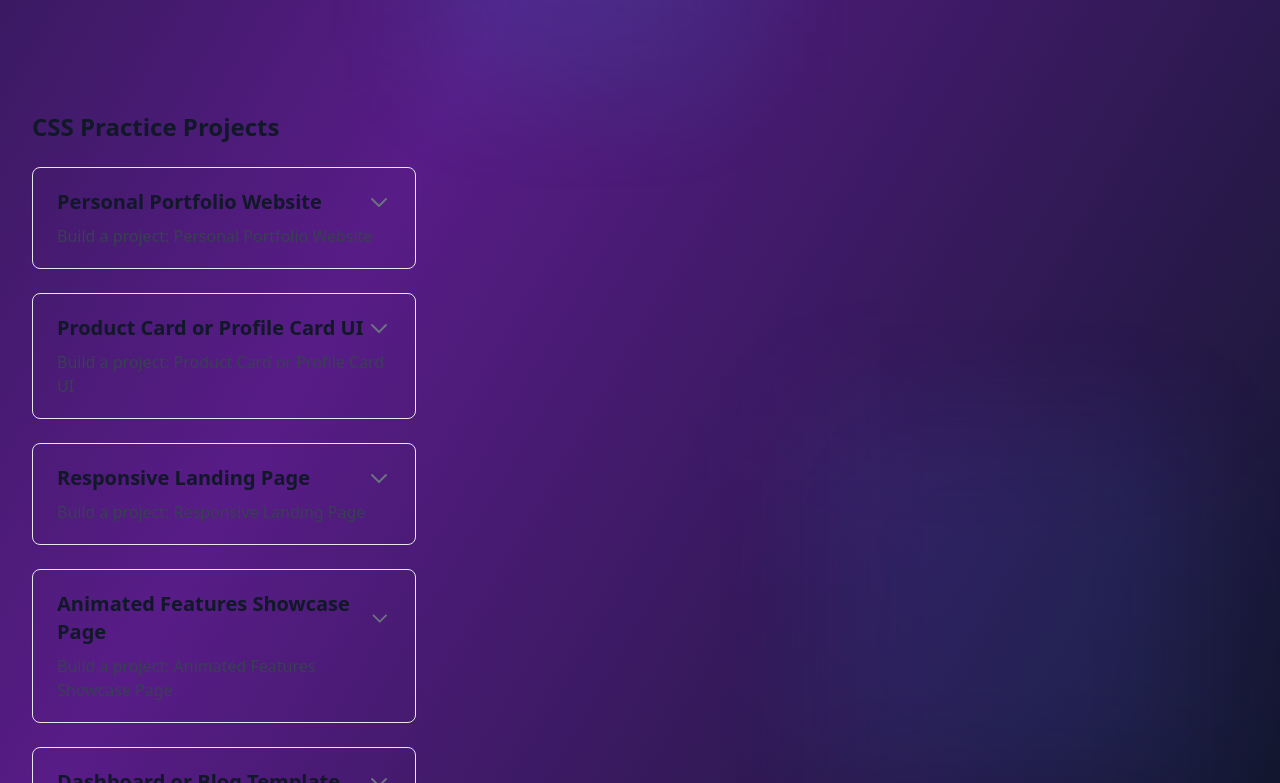
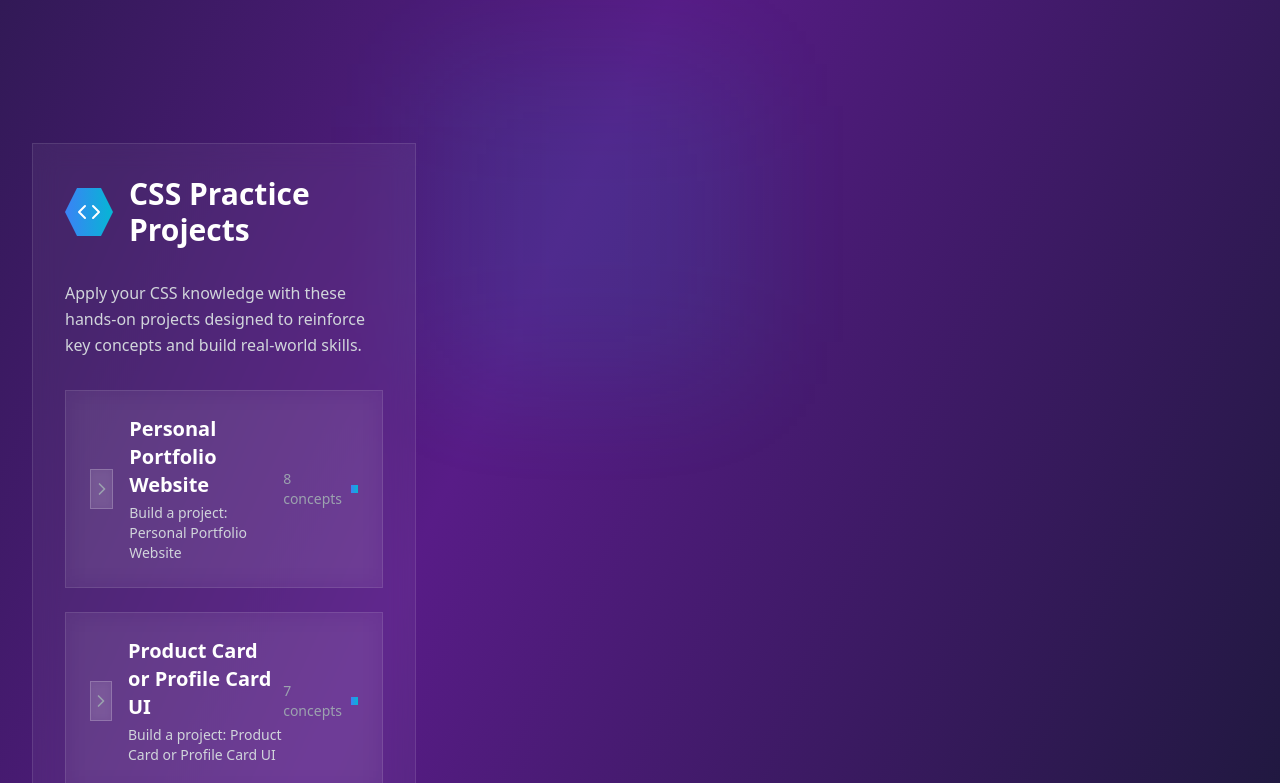
Before and after one commit to Nithish-Chandra-Devarashetty/Atoms, a React (Vite) app: page /webdev/css in a window 1280 px wide. Shown: the part 1417-2200 px from the top of the page. Built offline with nearby package versions, Linux system fonts and the light colour scheme.

Commit message:
Fix Practice Projects UI Consistency

```diff
--- a/src/components/PracticeProjects.tsx
+++ b/src/components/PracticeProjects.tsx
@@ -1,4 +1,5 @@
 import React, { useState } from 'react';
+import { ChevronDown, ChevronRight, Code, Lightbulb, CheckCircle } from 'lucide-react';
 
 interface Project {
   id: string;
@@ -20,78 +21,132 @@ export const PracticeProjects: React.FC<PracticeProjectsProps> = ({ projects, su
     setExpandedProject(expandedProject === id ? null : id);
   };
 
+  const getSubjectColor = (subject: string) => {
+    const colorMap: { [key: string]: string } = {
+      'HTML': 'from-orange-500 to-red-500',
+      'CSS': 'from-blue-500 to-cyan-500',
+      'JavaScript': 'from-yellow-500 to-orange-500',
+      'React': 'from-cyan-500 to-blue-500',
+      'Node.js': 'from-green-500 to-emerald-500',
+      'MongoDB': 'from-green-600 to-green-500'
+    };
+    return colorMap[subject] || 'from-gray-500 to-gray-600';
+  };
+
   return (
-    <div className="mt-8">
-      <h2 className="text-2xl font-bold text-gray-900 mb-6">
+    <div className="mt-16 relative z-10">
+      <div className="relative bg-white/5 backdrop-blur-md border border-white/10 p-8">
+        <div className="flex items-center mb-8">
+          <div className={`p-3 bg-gradient-to-r ${getSubjectColor(subject)} mr-4 clip-path-hexagon`}>
+            <Code className="w-6 h-6 text-white" />
+          </div>
+          <h2 className="text-3xl font-black text-white">
             {subject} Practice Projects
           </h2>
+        </div>
+
+        <p className="text-gray-300 mb-8 leading-relaxed">
+          Apply your {subject} knowledge with these hands-on projects designed to reinforce key concepts and build real-world skills.
+        </p>
+
         <div className="space-y-6">
           {projects.map((project) => (
             <div
               key={project.id}
-            className="border border-gray-200 rounded-lg overflow-hidden shadow-sm hover:shadow-md transition-shadow"
+              className="relative bg-white/5 backdrop-blur-md border border-white/10 overflow-hidden hover:bg-white/10 transition-all duration-300"
             >
+              {/* Hover gradient overlay */}
+              <div className={`absolute inset-0 bg-gradient-to-br ${getSubjectColor(subject)} opacity-0 hover:opacity-5 transition-opacity duration-500`}></div>
+
               <button
-              className="w-full px-6 py-5 text-left hover:bg-gray-50 focus:outline-none"
+                className="w-full px-6 py-6 text-left hover:bg-white/5 focus:outline-none transition-all duration-300 relative z-10"
                 onClick={() => toggleProject(project.id)}
                 aria-expanded={expandedProject === project.id}
                 aria-controls={`project-${project.id}-content`}
               >
                 <div className="flex items-center justify-between">
-                <h3 className="text-xl font-semibold text-gray-900">{project.title}</h3>
-                <svg
-                  className={`h-6 w-6 text-gray-500 transform transition-transform duration-200 ${
-                    expandedProject === project.id ? 'rotate-180' : ''
-                  }`}
-                  fill="none"
-                  viewBox="0 0 24 24"
-                  stroke="currentColor"
-                >
-                  <path strokeLinecap="round" strokeLinejoin="round" strokeWidth={2} d="M19 9l-7 7-7-7" />
-                </svg>
+                  <div className="flex items-center">
+                    <div className="flex items-center justify-center w-10 h-10 bg-white/10 backdrop-blur-sm border border-white/20 mr-4">
+                      {expandedProject === project.id ? (
+                        <ChevronDown className="w-5 h-5 text-cyan-400" />
+                      ) : (
+                        <ChevronRight className="w-5 h-5 text-gray-400" />
+                      )}
                     </div>
-              <p className="mt-2 text-gray-700">{project.description}</p>
+                    <div>
+                      <h3 className="text-xl font-black text-white mb-1">{project.title}</h3>
+                      <p className="text-gray-300 text-sm">{project.description}</p>
+                    </div>
+                  </div>
+                  <div className="flex items-center space-x-2">
+                    <span className="text-sm text-gray-400">
+                      {project.concepts.length} concepts
+                    </span>
+                    <div className={`w-2 h-2 bg-gradient-to-r ${getSubjectColor(subject)}`}></div>
+                  </div>
+                </div>
               </button>
 
               <div
                 id={`project-${project.id}-content`}
-              className={`px-6 pb-6 pt-2 bg-gray-50 transition-all duration-200 ${
+                className={`px-6 pb-6 transition-all duration-300 relative z-10 ${
                   expandedProject === project.id ? 'block' : 'hidden'
                 }`}
               >
-              <div className="mb-6">
-                <h4 className="text-lg font-semibold text-gray-900 mb-3 pb-2 border-b border-gray-200">
-                  Concepts Practiced:
-                </h4>
-                <ul className="space-y-2">
+                <div className="grid md:grid-cols-2 gap-8">
+                  {/* Concepts Section */}
+                  <div className="bg-white/5 backdrop-blur-sm border border-white/10 p-6">
+                    <div className="flex items-center mb-4">
+                      <Lightbulb className="w-5 h-5 text-yellow-400 mr-2" />
+                      <h4 className="text-lg font-black text-white">Concepts Practiced</h4>
+                    </div>
+                    <div className="space-y-3">
                       {project.concepts.map((concept, index) => (
-                    <li key={index} className="flex items-start">
-                      <span className="text-blue-500 mr-2">•</span>
-                      <span className="text-gray-800">{concept}</span>
-                    </li>
+                        <div key={index} className="flex items-start">
+                          <div className={`w-2 h-2 bg-gradient-to-r ${getSubjectColor(subject)} mt-2 mr-3 flex-shrink-0`}></div>
+                          <span className="text-gray-300 text-sm leading-relaxed">{concept}</span>
+                        </div>
                       ))}
-                </ul>
+                    </div>
                   </div>
 
-              <div>
-                <h4 className="text-lg font-semibold text-gray-900 mb-3 pb-2 border-b border-gray-200">
-                  Features to Include:
-                </h4>
-                <ul className="space-y-2">
+                  {/* Features Section */}
+                  {project.features && project.features.length > 0 && (
+                    <div className="bg-white/5 backdrop-blur-sm border border-white/10 p-6">
+                      <div className="flex items-center mb-4">
+                        <CheckCircle className="w-5 h-5 text-green-400 mr-2" />
+                        <h4 className="text-lg font-black text-white">Features to Include</h4>
+                      </div>
+                      <div className="space-y-3">
                         {project.features.map((feature, index) => (
-                    <li key={index} className="flex items-start">
-                      <span className="text-green-500 mr-2">✓</span>
-                      <span className="text-gray-800">{feature}</span>
-                    </li>
+                          <div key={index} className="flex items-start">
+                            <CheckCircle className="w-4 h-4 text-green-400 mt-0.5 mr-3 flex-shrink-0" />
+                            <span className="text-gray-300 text-sm leading-relaxed">{feature}</span>
+                          </div>
                         ))}
-                </ul>
+                      </div>
+                    </div>
+                  )}
                 </div>
 
-
+                {/* Action Button */}
+                <div className="mt-6 text-center">
+                  <button className={`px-8 py-3 bg-gradient-to-r ${getSubjectColor(subject)} text-white font-black hover:shadow-lg transform hover:scale-105 transition-all duration-200`}>
+                    Start Building
+                  </button>
+                </div>
               </div>
             </div>
           ))}
         </div>
+
+        {projects.length === 0 && (
+          <div className="text-center py-12">
+            <Code className="w-16 h-16 text-gray-500 mx-auto mb-4 opacity-50" />
+            <p className="text-gray-400 text-lg">Practice projects coming soon for {subject}!</p>
+          </div>
+        )}
+      </div>
     </div>
   );
 };
```
Lines whose indentation alone changed are shown as unchanged.
